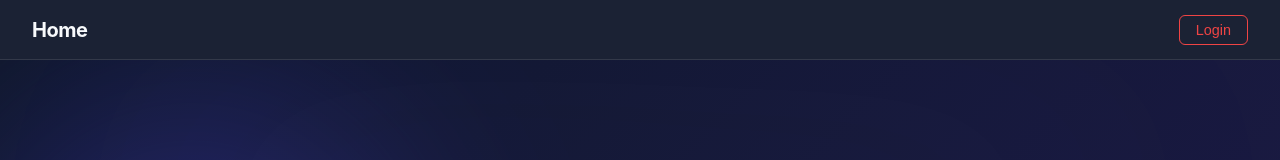
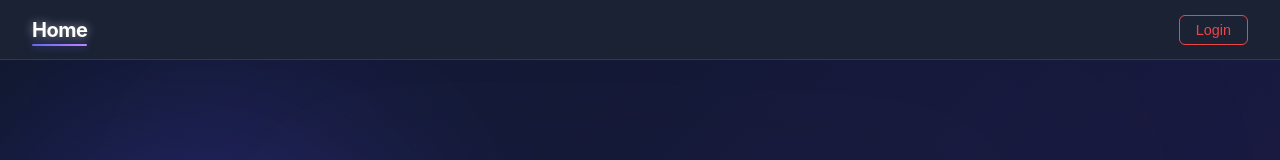
Before and after one commit to python-ai-bootcamp/myChatImposter, a React (Create React App) app in the folder frontend/: page / in a window 1280 px wide. Shown: the top 160 px of the page. Built offline with nearby package versions, Linux system fonts and the light colour scheme; no server answers; the HTML template or start-up script is replaced by a standard one.

Commit message:
improved upper bar conveying selected page status

```diff
--- a/frontend/src/components/GlobalHeader.css
+++ b/frontend/src/components/GlobalHeader.css
@@ -23,10 +23,16 @@ body {
 
 .brand-link {
     font-size: 1.25rem;
-    font-weight: 700;
-    color: #f8fafc;
+    font-weight: 500;
+    color: #94a3b8;
     text-decoration: none;
     letter-spacing: -0.025em;
+    transition: all 0.2s;
+    position: relative;
+}
+
+.brand-link:hover {
+    color: #f8fafc;
 }
 
 .header-right {
@@ -39,11 +45,35 @@ body {
     color: #94a3b8;
     text-decoration: none;
     font-weight: 500;
-    transition: color 0.2s;
+    transition: all 0.2s;
+    position: relative;
 }
 
 .nav-link:hover {
     color: #f8fafc;
+}
+
+/* Active State for Links */
+.nav-link.active,
+.brand-link.active,
+.profile-link.active {
+    color: #ffffff;
+    font-weight: 700;
+    text-shadow: 0 0 10px rgba(255, 255, 255, 0.5);
+}
+
+.nav-link.active::after,
+.brand-link.active::after,
+.profile-link.active::after {
+    content: '';
+    position: absolute;
+    bottom: -4px;
+    left: 0;
+    width: 100%;
+    height: 2px;
+    background: linear-gradient(90deg, #6366f1, #c084fc);
+    border-radius: 2px;
+    box-shadow: 0 0 8px rgba(99, 102, 241, 0.6);
 }
 
 .user-profile {
@@ -56,12 +86,14 @@ body {
     align-items: center;
     gap: 10px;
     text-decoration: none;
-    color: #e2e8f0;
+    color: #94a3b8;
     transition: opacity 0.2s;
+    position: relative;
 }
 
 .profile-link:hover {
     opacity: 0.8;
+    color: #f8fafc;
 }
 
 .avatar {
--- a/frontend/src/components/GlobalHeader.js
+++ b/frontend/src/components/GlobalHeader.js
@@ -38,16 +38,23 @@ const GlobalHeader = () => {
         navigate('/login');
     };
 
+    // Helper to determine if a path is active
+    const isActive = (path) => {
+        if (path === '/' && location.pathname === '/') return true;
+        if (path !== '/' && location.pathname.startsWith(path)) return true;
+        return false;
+    };
+
     return (
         <header className="global-header">
             <div className="header-left">
-                <Link to="/" className="brand-link">
+                <Link to="/" className={`brand-link ${isActive('/') ? 'active' : ''}`}>
                     Home
                 </Link>
                 {user && (
                     <Link
                         to={user.role === 'admin' ? "/admin/dashboard" : "/operator/dashboard"}
-                        className="nav-link"
+                        className={`nav-link ${isActive(user.role === 'admin' ? "/admin/dashboard" : "/operator/dashboard") ? 'active' : ''}`}
                         style={{ marginLeft: '20px' }}
                     >
                         Manage Bot Farm
@@ -58,13 +65,16 @@ const GlobalHeader = () => {
                 {user ? (
                     <>
                         {user.role === 'admin' && (
-                            <Link to="/admin/users" className="nav-link">
+                            <Link to="/admin/users" className={`nav-link ${isActive('/admin/users') ? 'active' : ''}`}>
                                 Manage Users
                             </Link>
                         )}
 
                         <div className="user-profile">
-                            <Link to={user.role === 'admin' ? `/admin/users/edit/${user.user_id}` : `/operator/profile`} className="profile-link">
+                            <Link
+                                to={user.role === 'admin' ? `/admin/users/edit/${user.user_id}` : `/operator/profile`}
+                                className={`profile-link ${isActive(user.role === 'admin' ? `/admin/users/edit/${user.user_id}` : `/operator/profile`) ? 'active' : ''}`}
+                            >
                                 <div className="avatar">
                                     {user.first_name ? user.first_name.charAt(0).toUpperCase() : 'U'}
                                 </div>
```
